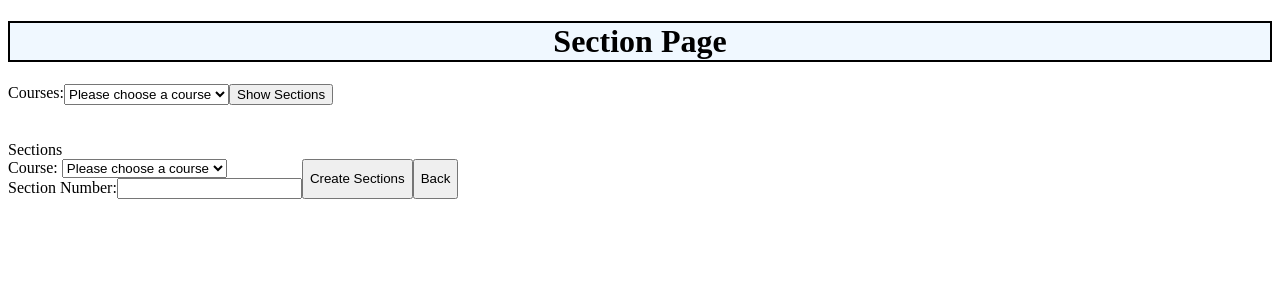
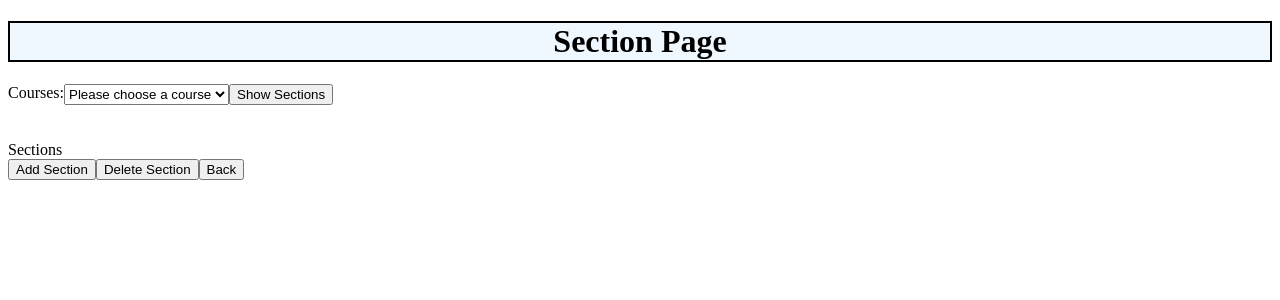
Before and after one commit to ale202008/TASchedulerApp, a Django app: page /SectionPage/ in a window 1280 px wide. Shown: the top 300 px of the page. Run offline with Django 4.2, Linux system fonts and the light colour scheme; data that the repository does not hold is empty.

Commit message:
redesign done and did some other things as well. this is a big commit my bad

```diff
--- a/TASchedulerWebApp/views.py
+++ b/TASchedulerWebApp/views.py
@@ -181,8 +181,12 @@ class DeleteCoursePage(View):
         return render(request, "DeleteCoursePage.html", {'Courseoptions':courses,'Course':courses})
 
     def post(self, request):
+
         number = request.POST.get('chosen', '')
-        if(number != ''):
+        if number == 'Back':
+            courses = list(Course.objects.all())
+            return render(request, "CoursePage.html", {'Courses':courses})
+        if number != '':
                 course = Course.objects.get(id=number)
                 course.delete()
                 courses = list(Course.objects.all())
@@ -200,47 +204,74 @@ class Sections(View):
 
     def post(self,request):
         todo = request.POST.get('chosen')
+        courses = list(Course.objects.all())
+
         #goes back directory page
         if todo == "Back":
             return redirect('directory')
+        if todo == "Add Section":
+            return render(request, "AddSectionPage.html", {"Courseoptions":courses})
+        if todo == "Delete Section":
+            sections = list(Section.objects.all())
+            return render(request, "DeleteSectionPage.html", {"Sectionoptions":sections})
         #displays sections for a course
-        if todo == "Show Sections":
-            number = request.POST.get('show section')
-            try:
-                course = Course.objects.get(id=number)
-                sections = list(Section.objects.filter(Course=course))
-                courses = list(Course.objects.all())
+        number = request.POST.get('show section')
+        course = Course.objects.get(id=number)
+        sections = list(Section.objects.filter(Course=course))
 
-                #checks if course has any sections
-                if sections.__len__() == 0:
-                    return render(request, "SectionPage.html", {"message":"No section for this course", "Sections": sections, "Courseoptions": courses})
+        #checks if course has any sections
+        if sections.__len__() == 0:
+            return render(request, "SectionPage.html", {"message":"No section for this course", "Sections": sections, "Courseoptions": courses})
+        return render(request, "SectionPage.html", {"Sections":sections, "Courseoptions": courses})
 
-                return render(request, "SectionPage.html", {"Sections":sections, "Courseoptions": courses})
-            except:
-                courses = list(Course.objects.all())
-                return render(request, "SectionPage.html", {"message":"Course doesn't exist or has no sections", "Courseoptions": courses})
-        #creates a section
-        else:
-            number = request.POST.get('create section', '')
-            sectionnumber = request.POST.get('SectionNumber', '')
 
+
+class AddSectionPage(View):
+    def get(self, request):
+        courses = list(Course.objects.all())
+        return render(request, "AddSectionPage.html", {"Courseoptions":courses})
+
+    def post(self, request):
+        number = request.POST.get('create section', '')
+        sectionnumber = request.POST.get('SectionNumber', '')
+        courses = list(Course.objects.all())
+
+        if (request.POST.get('chosen') == "Back"):
+            return render(request, "SectionPage.html", {'Courseoptions':courses})
+
+        if sectionnumber == "": return render(request, "AddSectionPage.html",
+                                              {"message1": "Section Number blank", "Courseoptions": courses})
+
+        course = Course.objects.get(id=number)
+
+        try:
+            Section.objects.get(id=sectionnumber)
+            sections = list(Section.objects.filter(Course=course))
+            return render(request, "AddSectionPage.html",
+                          {"message1": "Section exists", "Sections": sections, "Courseoptions": courses})
+        except:
+            newsection = Section.objects.create(id=sectionnumber, Course=course)
+            newsection.save()
+
+            sections = list(Section.objects.filter(Course=course))
             courses = list(Course.objects.all())
-            if sectionnumber == "": return render(request, "SectionPage.html", {"message1": "Section Number blank", "Courseoptions": courses})
+            return render(request, "SectionPage.html",
+                          {"message1": "Section Added", "Sections": sections, "Courseoptions": courses})
 
-            try:
-                course = Course.objects.get(id=number)
 
-                try:
-                    Section.objects.get(id=sectionnumber, Course=course)
-                    sections = list(Section.objects.filter(Course=course))
-                    return render(request, "SectionPage.html",{"message1":"Section exists", "Sections":sections, "Courseoptions": courses})
-                except:
-                    newsection = Section.objects.create(id=sectionnumber, Course=course)
-                    newsection.save()
 
-                    sections = list(Section.objects.filter(Course=course))
-                    courses = list(Course.objects.all())
-                    return render(request, "SectionPage.html", {"message1":"Section Added", "Sections":sections, "Courseoptions": courses})
-            except:
-                courses = list(Course.objects.all())
-                return render(request, "SectionPage.html", {"message1":"Course doesn't exist", "Courseoptions": courses})
+class DeleteSectionPage(View):
+    def get(self, request):
+        sections = list(Section.objects.all())
+        return render(request, "DeleteSectionPage.html", {"Sectionoptions":sections})
+    def post(self, request):
+        courses = list(Course.objects.all())
+        todo = request.POST.get('chosen')
+        if(todo == "Back"):
+            return render(request, "SectionPage.html", {'Courseoptions':courses})
+
+        section = Section.objects.get(id=todo)
+        course = section.Course
+        sections = Section.objects.filter(Course=course)
+        section.delete()
+        return render(request, "SectionPage.html", {"Courseoptions":courses, 'Sections':sections, })
--- a/djangoProject2/urls.py
+++ b/djangoProject2/urls.py
@@ -29,6 +29,8 @@ urlpatterns = [
     path('AddCoursePage/', AddCoursePage.as_view()),
     path('DeleteCoursePage/', DeleteCoursePage.as_view()),
     path('SectionPage/', Sections.as_view()),
+    path('AddSectionPage/', AddSectionPage.as_view()),
+    path('DeleteSectionPage/', DeleteSectionPage.as_view()),
 
 # New URL for account information page for the account info
     path('account/', account_info, name='account_info'),
--- a/templates/AddCoursePage.html
+++ b/templates/AddCoursePage.html
@@ -3,7 +3,7 @@
 <html lang="en">
 <head>
     <meta charset="UTF-8">
-    <title>Add Courses</title>
+    <title>Create Courses</title>
     <link rel="stylesheet" type="text/css" href="{% static 'css/style.css' %}"/>
 </head>
 <body>
--- a/templates/SectionPage.html
+++ b/templates/SectionPage.html
@@ -20,24 +20,21 @@
     </form>
     <br>{{ message }}
     <br><label>Sections</label>
-    {%  for i in Sections %}
-        <br>{{ i.id }}
+    <table>
+    {%  for section in Sections %}
+        <tr>
+        <td>
+            {{ section.Course.id }}-{{ section.id }}
+        </td>
+        </tr>
     {% endfor %}
+    </table>
     <form action="/SectionPage/" method="post">
         {% csrf_token %}
-        <span>
-            <label>Course:</label>
-            <select name="create section">
-                <option value="">Please choose a course</option>
-                {% for course in Courseoptions %}
-                <option value="{{ course.id }}">{{ course.id }}</option>
-                {% endfor %}
-            </select>
-            <br><label>Section Number:</label><input type="text" name="SectionNumber">
-        </span>
-        <input type="submit" name="chosen" value="Create Sections">
+        <br>
+        <input type="submit" name="chosen" value="Add Section">
+        <input type="submit" name="chosen" value="Delete Section">
         <br><input type="submit" name="chosen" value="Back">
     </form>
-    <br>{{ message1 }}
 </body>
 </html>
```
Also changed, not shown: templates/AddSectionPage.html (added, +26 -0 lines), templates/CoursePage.html (+6 -2 lines), templates/DeleteCoursePage.html (+8 -3 lines), templates/DeleteSectionPage.html (added, +25 -0 lines).
